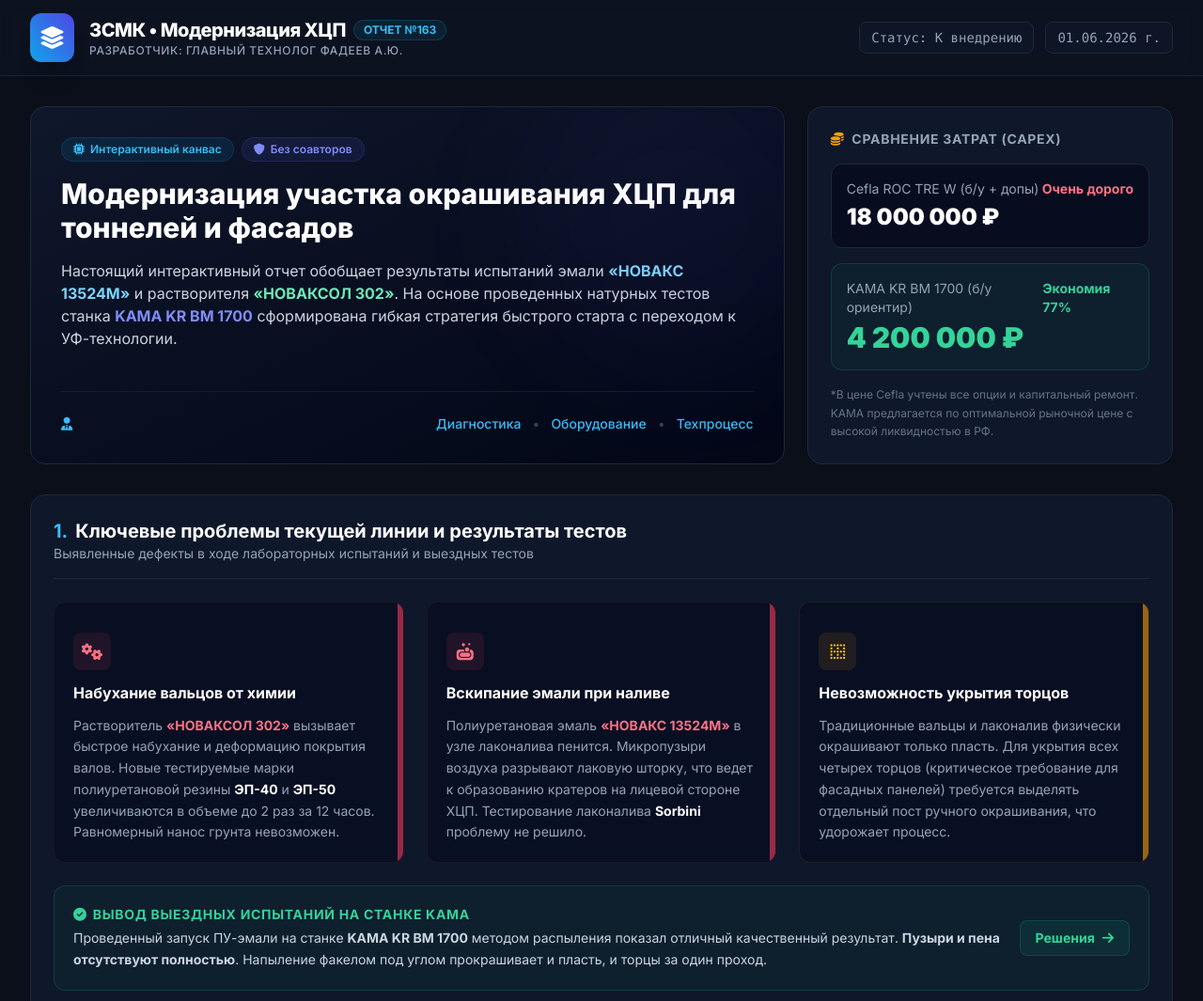
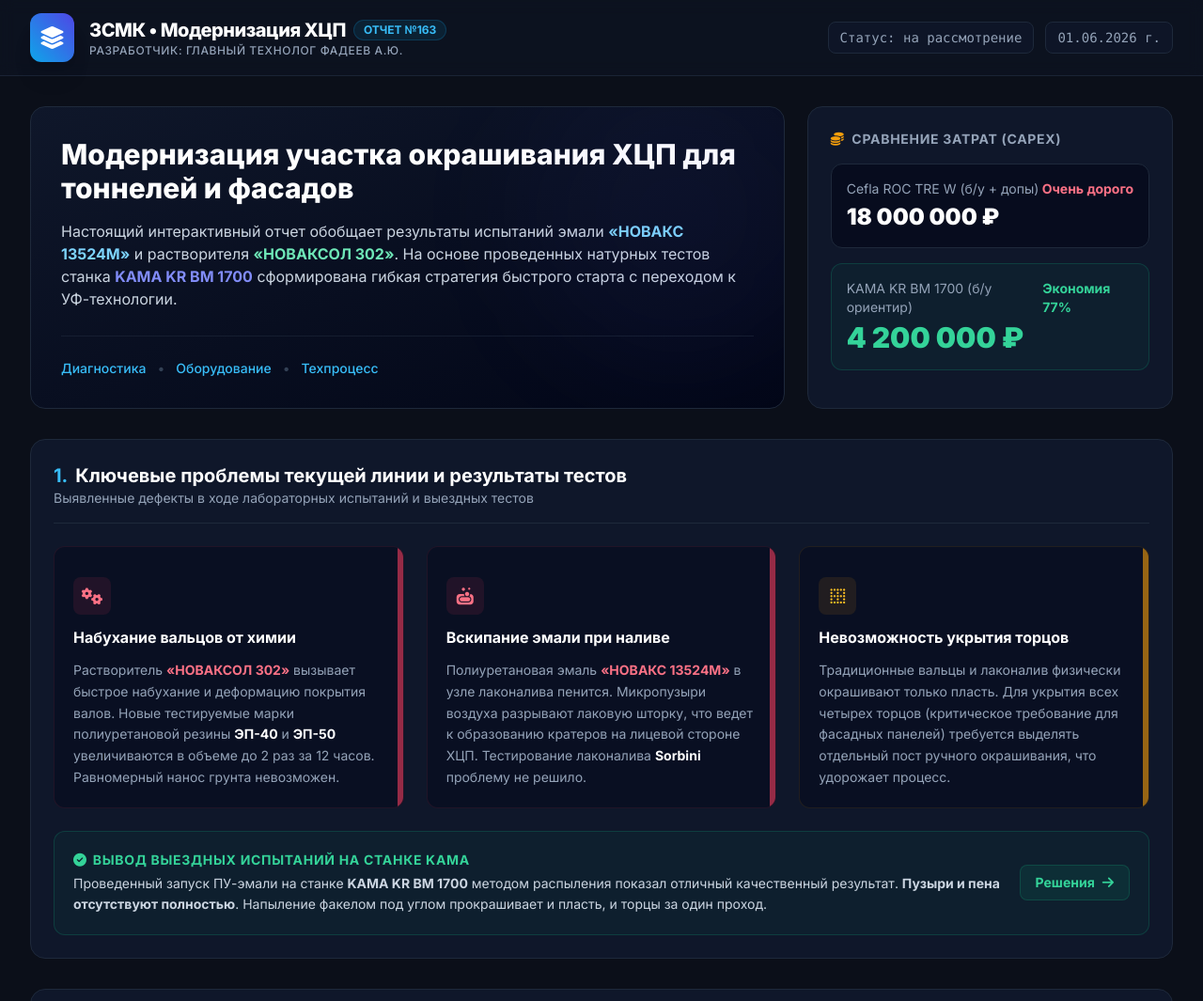
Before and after one commit to afzsmk-create/report-canvas, a plain HTML site: page report_163.html in a window 1280 px wide. Shown: the top 1065 px of the page at 94% size. Drawn offline with nearby package versions, Linux system fonts and the light colour scheme.

Commit message:
Update report_163.html

```diff
--- a/report_163.html
+++ b/report_163.html
@@ -65,7 +65,7 @@
                 </div>
             </div>
             <div class="hidden md:flex items-center space-x-3 text-sm text-slate-400">
-                <span class="px-3 py-1.5 bg-slate-900/80 rounded-lg border border-slate-800 font-mono">Статус: К внедрению</span>
+                <span class="px-3 py-1.5 bg-slate-900/80 rounded-lg border border-slate-800 font-mono">Статус: на рассмотрение</span>
                 <span class="px-3 py-1.5 bg-slate-900/80 rounded-lg border border-slate-800 font-mono">01.06.2026 г.</span>
             </div>
         </div>
@@ -79,15 +79,7 @@
             <div class="lg:col-span-2 relative overflow-hidden rounded-2xl bg-gradient-to-br from-slate-900 to-slate-950 border border-slate-800 p-6 sm:p-8 flex flex-col justify-between">
                 <div class="absolute top-0 right-0 -mt-12 -mr-12 w-80 h-80 bg-indigo-500/5 rounded-full blur-3xl pointer-events-none"></div>
                 <div class="space-y-4">
-                    <div class="flex flex-wrap gap-2">
-                        <span class="inline-flex items-center px-3 py-1 rounded-full text-xs font-semibold bg-sky-500/10 text-sky-400 border border-sky-500/15">
-                            <i class="fa-solid fa-microchip mr-1.5"></i> Интерактивный канвас
-                        </span>
-                        <span class="inline-flex items-center px-3 py-1 rounded-full text-xs font-semibold bg-indigo-500/10 text-indigo-400 border border-indigo-500/15">
-                            <i class="fa-solid fa-shield mr-1.5"></i> Без соавторов
-                        </span>
-                    </div>
-                    <h2 class="text-2xl sm:text-3xl font-extrabold text-white leading-tight">
+                                        <h2 class="text-2xl sm:text-3xl font-extrabold text-white leading-tight">
                         Модернизация участка окрашивания ХЦП для тоннелей и фасадов
                     </h2>
                     <p class="text-slate-300 text-sm sm:text-base leading-relaxed">
@@ -95,11 +87,7 @@
                     </p>
                 </div>
                 <div class="mt-6 pt-6 border-t border-slate-800/60 flex flex-wrap gap-4 items-center justify-between text-xs sm:text-sm text-slate-400">
-                    <div class="flex items-center gap-2">
-                        <i class="fa-solid fa-user-tie text-sky-400"></i>
-
-                    </div>
-                    <div class="flex gap-3">
+                                       <div class="flex gap-3">
                         <button onclick="scrollToElement('problem-diagnostic')" class="hover:text-white text-sky-400 transition font-medium">Диагностика</button>
                         <span class="text-slate-700">•</span>
                         <button onclick="scrollToElement('comparison-section')" class="hover:text-white text-sky-400 transition font-medium">Оборудование</button>
@@ -138,8 +126,7 @@
                 </div>
 
                 <div class="text-xs text-slate-500 mt-4 leading-relaxed">
-                    *В цене Cefla учтены все опции и капитальный ремонт. KAMA предлагается по оптимальной рыночной цене с высокой ликвидностью в РФ.
-                </div>
+                                   </div>
             </div>
         </div>
 
```
